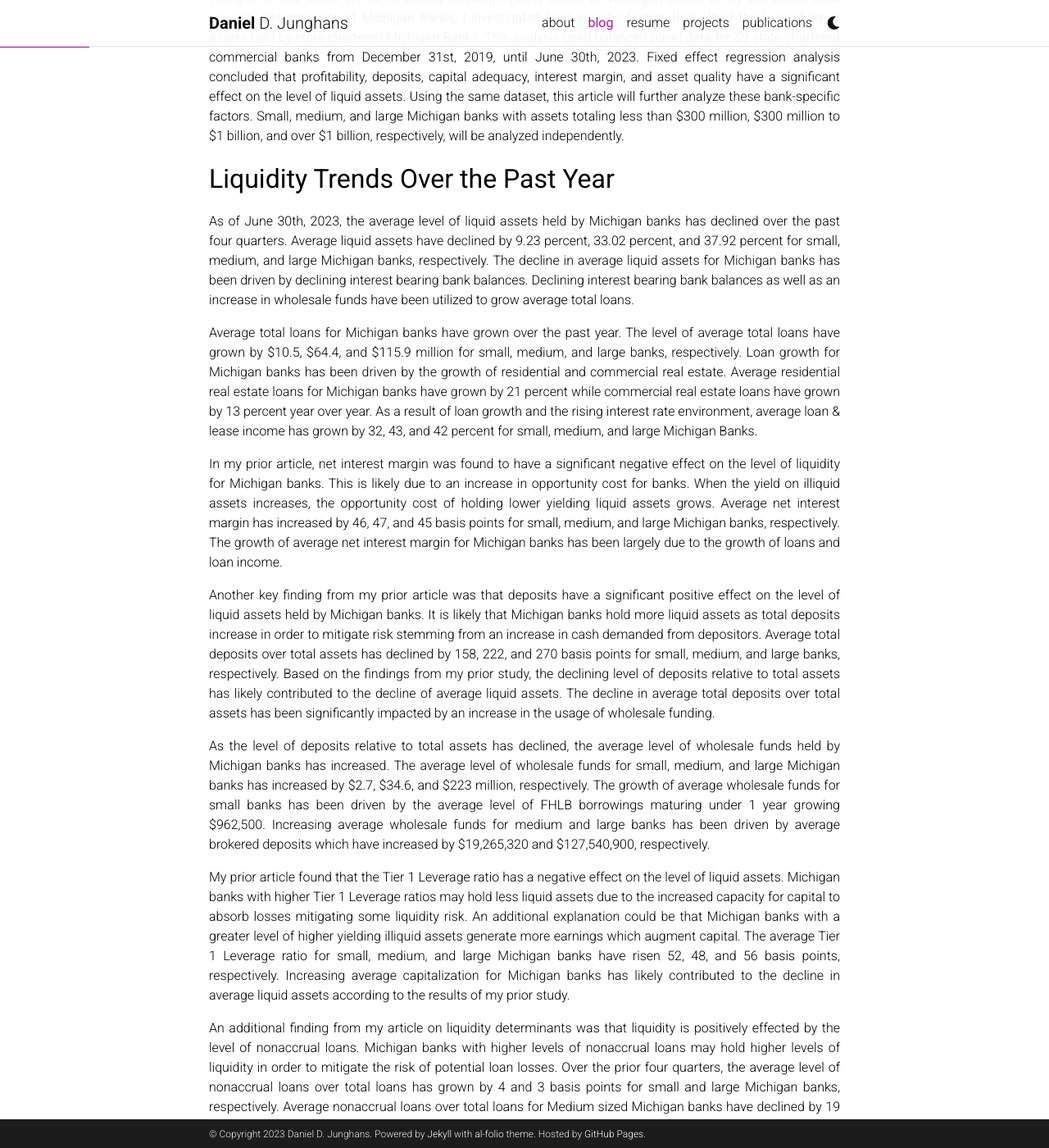
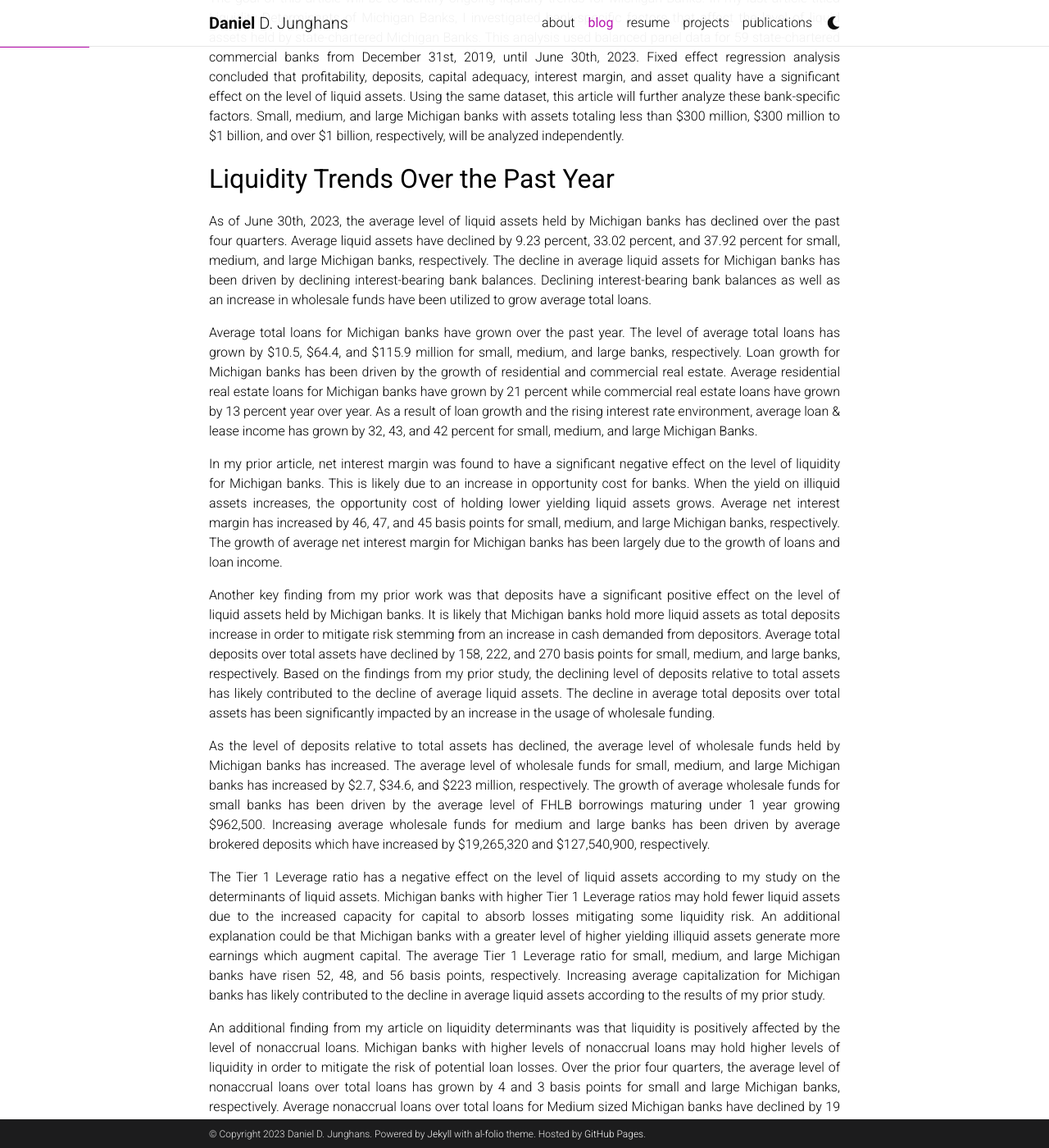
Before and after one commit to DanielJunghans/danieljunghans.github.io, a Jekyll site: the page built from _posts/2023-11-4-LiquidityTrends.md, in a window 1280 px wide and 1400 px high, scrolled down 429 px. Shown: the whole window at 82% size. Built offline with Jekyll 4.4.1, drawn with Linux system fonts in a browser that asks for light colours; comment, search, counter and statistics services are not loaded; a style sheet for code colours, icons or effects is not loaded; some of the changed text lies outside the part shown.

Commit message:
liquidity changes

```diff
--- a/_posts/2023-11-4-LiquidityTrends.md
+++ b/_posts/2023-11-4-LiquidityTrends.md
@@ -15,18 +15,18 @@
 <p style="text-align: left;"><font size="+3"><b>Introduction</b></font></p>
 
 <p align="justify">
-The goal of this article will be to identify ongoing liquidity trends for Michigan Banks.  In my last article titled Liquidity Determinants of Michigan Banks, I investigated bank-specific factors that affect the level of liquid assets held by state chartered Michigan Banks.  This analysis used balanced panel data for 59 state chartered commercial banks from December 31st, 2019, until June 30th, 2023.  Fixed effect regression analysis concluded that profitability, deposits, capital adequacy, interest margin, and asset quality have a significant effect on the level of liquid assets.  Using the same dataset, this article will further analyze these bank-specific factors.  Small, medium, and large Michigan banks with assets totaling less than $300 million, $300 million to $1 billion, and over $1 billion, respectively, will be analyzed independently.
+The goal of this article will be to identify ongoing liquidity trends for Michigan Banks.  In my last article titled Liquidity Determinants of Michigan Banks, I investigated bank-specific factors that affect the level of liquid assets held by state-chartered Michigan Banks.  This analysis used balanced panel data for 59 state-chartered commercial banks from December 31st, 2019, until June 30th, 2023.  Fixed effect regression analysis concluded that profitability, deposits, capital adequacy, interest margin, and asset quality have a significant effect on the level of liquid assets.  Using the same dataset, this article will further analyze these bank-specific factors.  Small, medium, and large Michigan banks with assets totaling less than $300 million, $300 million to $1 billion, and over $1 billion, respectively, will be analyzed independently.
 </p>
 
 
 <p style="text-align: left;"><font size="+3"><b>Liquidity Trends Over the Past Year</b></font></p>
 
 <p align="justify">
-As of June 30th, 2023, the average level of liquid assets held by Michigan banks has declined over the past four quarters.  Average liquid assets have declined by 9.23 percent, 33.02 percent, and 37.92 percent for small, medium, and large Michigan banks, respectively.  The decline in average liquid assets for Michigan banks has been driven by declining interest bearing bank balances.  Declining interest bearing bank balances as well as an increase in wholesale funds have been utilized to grow average total loans.
+As of June 30th, 2023, the average level of liquid assets held by Michigan banks has declined over the past four quarters.  Average liquid assets have declined by 9.23 percent, 33.02 percent, and 37.92 percent for small, medium, and large Michigan banks, respectively.  The decline in average liquid assets for Michigan banks has been driven by declining interest-bearing bank balances.  Declining interest-bearing bank balances as well as an increase in wholesale funds have been utilized to grow average total loans.
 </p>
 
 <p align="justify">
-Average total loans for Michigan banks have grown over the past year. The level of average total loans have grown by $10.5, $64.4, and $115.9 million for small, medium, and large banks, respectively.  Loan growth for Michigan banks has been driven by the growth of residential and commercial real estate.  Average residential real estate loans for Michigan banks have grown by 21 percent while commercial real estate loans have grown by 13 percent year over year.  As a result of loan growth and the rising interest rate environment, average loan & lease income has grown by 32, 43, and 42 percent for small, medium, and large Michigan Banks.
+Average total loans for Michigan banks have grown over the past year. The level of average total loans has grown by $10.5, $64.4, and $115.9 million for small, medium, and large banks, respectively.  Loan growth for Michigan banks has been driven by the growth of residential and commercial real estate.  Average residential real estate loans for Michigan banks have grown by 21 percent while commercial real estate loans have grown by 13 percent year over year.  As a result of loan growth and the rising interest rate environment, average loan & lease income has grown by 32, 43, and 42 percent for small, medium, and large Michigan Banks.
 </p>
 
 <p align="justify">
@@ -34,7 +34,7 @@
 </p>
 
 <p align="justify">
-Another key finding from my prior article was that deposits have a significant positive effect on the level of liquid assets held by Michigan banks.  It is likely that Michigan banks hold more liquid assets as total deposits increase in order to mitigate risk stemming from an increase in cash demanded from depositors.  Average total deposits over total assets has declined by 158, 222, and 270 basis points for small, medium, and large banks, respectively.  Based on the findings from my prior study, the declining level of deposits relative to total assets has likely contributed to the decline of average liquid assets.  The decline in average total deposits over total assets has been significantly impacted by an increase in the usage of wholesale funding.
+Another key finding from my prior work was that deposits have a significant positive effect on the level of liquid assets held by Michigan banks.  It is likely that Michigan banks hold more liquid assets as total deposits increase in order to mitigate risk stemming from an increase in cash demanded from depositors.  Average total deposits over total assets have declined by 158, 222, and 270 basis points for small, medium, and large banks, respectively.  Based on the findings from my prior study, the declining level of deposits relative to total assets has likely contributed to the decline of average liquid assets.  The decline in average total deposits over total assets has been significantly impacted by an increase in the usage of wholesale funding.
 </p>
 
 <p align="justify">
@@ -42,15 +42,15 @@
 </p>
 
 <p align="justify">
-My prior article found that the Tier 1 Leverage ratio has a negative effect on the level of liquid assets.  Michigan banks with higher Tier 1 Leverage ratios may hold less liquid assets due to the increased capacity for capital to absorb losses mitigating some liquidity risk.  An additional explanation could be that Michigan banks with a greater level of higher yielding illiquid assets generate more earnings which augment capital.  The average Tier 1 Leverage ratio for small, medium, and large Michigan banks have risen 52, 48, and 56 basis points, respectively.  Increasing average capitalization for Michigan banks has likely contributed to the decline in average liquid assets according to the results of my prior study.
+The Tier 1 Leverage ratio has a negative effect on the level of liquid assets according to my study on the determinants of liquid assets.  Michigan banks with higher Tier 1 Leverage ratios may hold fewer liquid assets due to the increased capacity for capital to absorb losses mitigating some liquidity risk.  An additional explanation could be that Michigan banks with a greater level of higher yielding illiquid assets generate more earnings which augment capital.  The average Tier 1 Leverage ratio for small, medium, and large Michigan banks have risen 52, 48, and 56 basis points, respectively.  Increasing average capitalization for Michigan banks has likely contributed to the decline in average liquid assets according to the results of my prior study.
 </p>
 
 <p align="justify">
-An additional finding from my article on liquidity determinants was that liquidity is positively effected by the level of nonaccrual loans.  Michigan banks with higher levels of nonaccrual loans may hold higher levels of liquidity in order to mitigate the risk of potential loan losses.  Over the prior four quarters, the average level of nonaccrual loans over total loans has grown by 4 and 3 basis points for small and large Michigan banks, respectively.  Average nonaccrual loans over total loans for Medium sized Michigan banks have declined by 19 basis points over the past year.  These changes in the level of nonaccrual loans are marginal and have likely had a small impact on the level of liquidity.
+An additional finding from my article on liquidity determinants was that liquidity is positively affected by the level of nonaccrual loans.  Michigan banks with higher levels of nonaccrual loans may hold higher levels of liquidity in order to mitigate the risk of potential loan losses.  Over the prior four quarters, the average level of nonaccrual loans over total loans has grown by 4 and 3 basis points for small and large Michigan banks, respectively.  Average nonaccrual loans over total loans for Medium sized Michigan banks have declined by 19 basis points over the past year.  These changes in the level of nonaccrual loans are marginal and have likely had a small impact on the level of liquidity.
 </p>
 
 <p align="justify">
-Lastly, my prior article found that return on assets has a positive effect on liquidity for Michigan banks.  Michigan banks with high return on assets could have more risk on their balance sheet requiring a larger liquidity buffer to mitigate risk.  Average return on assets for small and large Michigan banks have increased 31 and 15 basis points, respectively.  Average return on assets for medium sized Michigan banks have remained stable at 1.06 percent.  Although my last article found that return on assets has a positive effect on liquidity, average levels of liquidity have fallen as average return on assets for Michigan Banks have increased.  This is likely due to the rising average net interest margin having a more significant impact on liquidity.  In the second fixed effect regression model in my prior study, liquidity declined by 8.45 percent for every 1 percent increase in net interest margin while liquidity only increased by 2.73 percent for every 1 percent increase in return on assets.
+Lastly, my prior article found that return on assets has a positive effect on liquidity for Michigan banks.  Michigan banks with high return on assets could have more risk on their balance sheet requiring a larger liquidity buffer to mitigate risk.  Average return on assets for small and large Michigan banks have increased 31 and 15 basis points, respectively.  Average return on assets for medium sized Michigan banks have remained stable at 1.06 percent.  Although my last article found that return on assets has a positive effect on liquidity, average levels of liquidity have fallen as average return on assets for Michigan Banks have increased.  This is likely due to the rising average net interest margin having a more significant impact on liquidity.  In the second fixed effect regression model in my last study, liquidity declined by 8.45 percent for every 1 percent increase in net interest margin while liquidity only increased by 2.73 percent for every 1 percent increase in return on assets.
 </p>
 
 
@@ -62,61 +62,61 @@
 <div class="img">
     <img class="col three" src="{{ site.baseurl }}/assets/img/under300.png">
 </div>
-Figure 1. Liquidity Trends for Michigan Banks With Less than $300 Million in Total Assets
+Figure 1. Liquidity Trends for Michigan Banks with Less than $300 Million in Total Assets
 <br />
 
 
 <div class="img">
     <img class="col three" src="{{ site.baseurl }}/assets/img/TLunder300.png">
 </div>
-Figure 2.  Average Loans for Michigan Banks With Total Assets Less Than $300 million
+Figure 2.  Average Loans for Michigan Banks with Total Assets Less Than $300 million
 <br />
 
 <div class="img">
     <img class="col three" src="{{ site.baseurl }}/assets/img/WFunder300.png">
 </div>
-Figure 3.  Average Wholesale Funding for Michigan Banks With Total Assets Less Than $300 Million
+Figure 3.  Average Wholesale Funding for Michigan Banks with Total Assets Less Than $300 Million
 <br />
 
 
-<p style="text-align: left;"><font size="+3"><b>Banks With Total Assets Between $300 Million and $1 Billion</b></font></p>
+<p style="text-align: left;"><font size="+3"><b>Banks with Total Assets Between $300 Million and $1 Billion</b></font></p>
 
 
 <div class="img">
     <img class="col three" src="{{ site.baseurl }}/assets/img/300_1b.png">
 </div>
-Figure 4. Liquidity Trends for Banks With Total Assets Between $300 Million and $1 Billion
+Figure 4. Liquidity Trends for Banks with Total Assets Between $300 Million and $1 Billion
 <br />
 
 <div class="img">
     <img class="col three" src="{{ site.baseurl }}/assets/img/TL300_1b.png">
 </div>
-Figure 5.  Average Loans for Michigan Banks With Total Assets Between $300 million and $1 Billion
+Figure 5.  Average Loans for Michigan Banks with Total Assets Between $300 million and $1 Billion
 <br />
 
 <div class="img">
     <img class="col three" src="{{ site.baseurl }}/assets/img/WF300_1b.png">
 </div>
-Figure 6.  Average Wholesale Funding for Michigan Banks With Total Assets Between $300 Million and $1 Billion
+Figure 6.  Average Wholesale Funding for Michigan Banks with Total Assets Between $300 Million and $1 Billion
 <br />
 
-<p style="text-align: left;"><font size="+3"><b>Banks With Total Assets Over $1 Billion</b></font></p>
+<p style="text-align: left;"><font size="+3"><b>Banks with Total Assets Over $1 Billion</b></font></p>
 
 
 <div class="img">
     <img class="col three" src="{{ site.baseurl }}/assets/img/over1b.png">
 </div>
-Figure 7. Liquidity Trends for Banks With Total Assets Over $1 Billion
+Figure 7. Liquidity Trends for Banks with Total Assets Over $1 Billion
 <br />
 
 <div class="img">
     <img class="col three" src="{{ site.baseurl }}/assets/img/TLOver_1b.png">
 </div>
-Figure 8.  Average Loans for Michigan Banks With Total Assets Over $1 Billion
+Figure 8.  Average Loans for Michigan Banks with Total Assets Over $1 Billion
 <br />
 
 <div class="img">
     <img class="col three" src="{{ site.baseurl }}/assets/img/WFover_1b.png">
 </div>
-Figure 9.  Average Wholesale Funding for Michigan Banks With Total Assets Over $1 Billion
+Figure 9.  Average Wholesale Funding for Michigan Banks with Total Assets Over $1 Billion
 <br />
```
